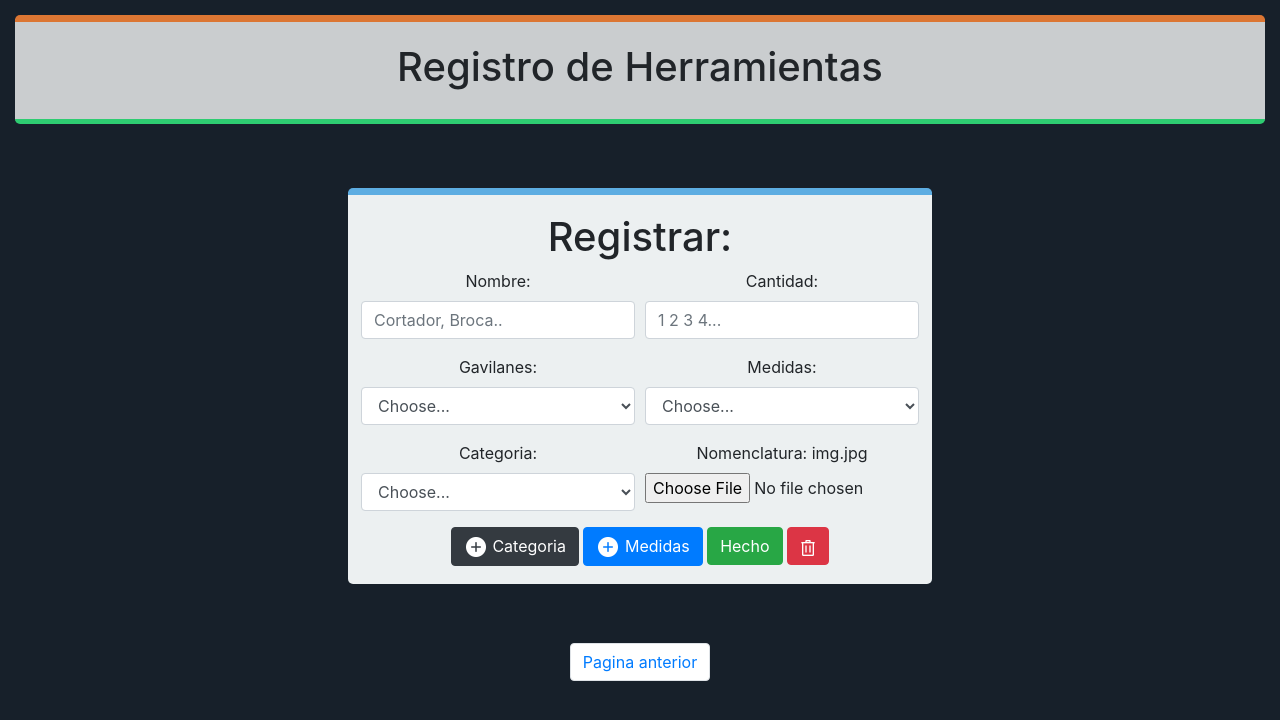
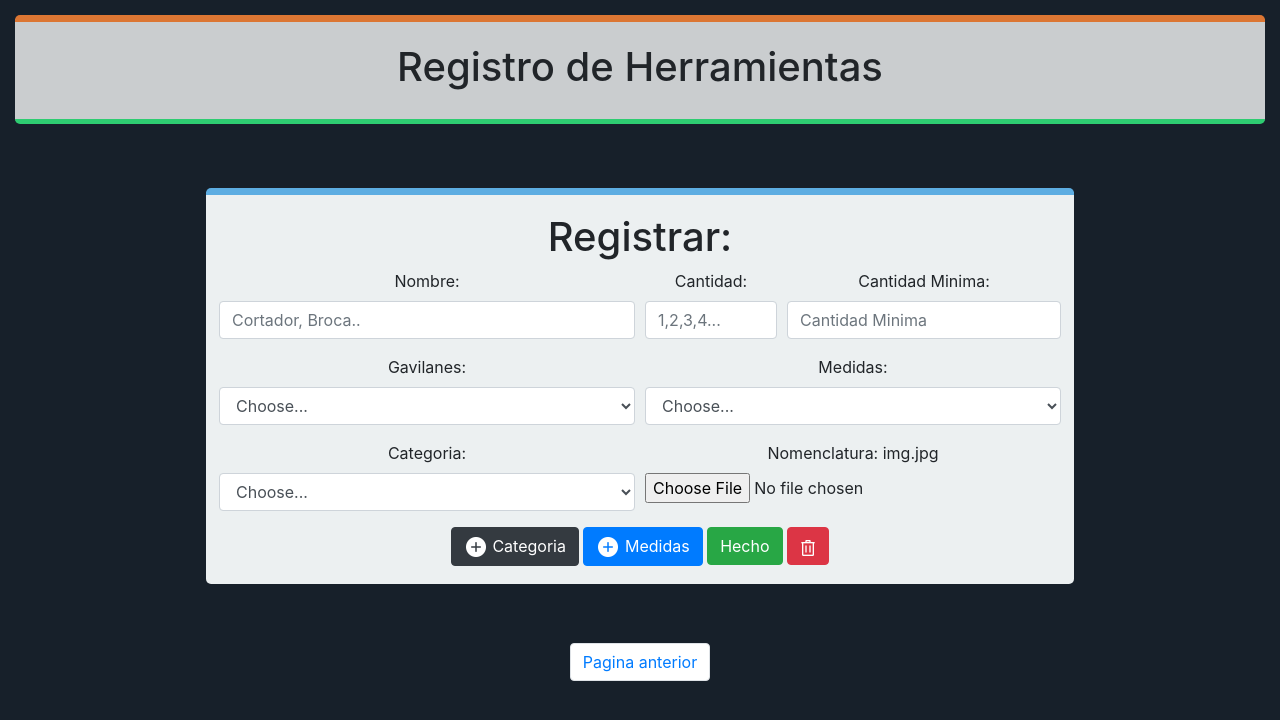
Before and after one commit to Gerardo061099/Proyecto-aluxsa, a PHP site: page /registro_h.php in a window 1280 px wide. Shown: the part 56-776 px from the top of the page. Run offline with PHP 8.4, Linux system fonts and the light colour scheme; the visitor is signed in with stand-in values (Sample User, id 1); data that the repository does not hold is empty.

Commit message:
registro con cantidad minima, si no lo hace regresa un comit anterior

```diff
--- a/add_h.php
+++ b/add_h.php
@@ -3,6 +3,7 @@
         //ajax
         $nombre = $_POST['nombre'];
         $cantidad = $_POST['cantidad'];
+        $cantidadm = $_POST['cantidadm'];
         $medidas = $_POST['medidas'];
         $categoria = $_POST['categoria'];
         $n_gavilanes = $_POST['gavilanes'];
@@ -16,7 +17,7 @@
             echo "campos vacios";
         }else {
             if ($nombre_img = $_FILES['img']['name'] != "") {
-                mysqli_query($conexion, "INSERT INTO $tbherr_db7 (id_categoria,nombre,id_gavilanes,id_medidas,cantidad,rutaimg,fecha_hora) values ('$categoria','$nombre','$n_gavilanes','$medidas','$cantidad','$ruta',now())");
+                mysqli_query($conexion, "INSERT INTO $tbherr_db7 (id_categoria,nombre,id_gavilanes,id_medidas,cantidad_minima,cantidad,rutaimg,fecha_hora) values ('$categoria','$nombre','$n_gavilanes','$medidas','$cantidadm','$cantidad','$ruta',now())");
                 echo "Insercion exitosa";
             }
         include("cerrar_conexion.php");
--- a/js/app.js
+++ b/js/app.js
@@ -4,20 +4,23 @@ function obtener(e) {
     //por su id incluyendo la imagen
     var nom = document.getElementById('nombre').value;
     var can = document.getElementById('cantidad').value;
+    var canm = document.getElementById('cantidadm').value;
     var img = document.getElementById('subir_imagen').files[0]; //obtenemos un objeto
     var select = document.getElementById('medidas').value;
     var cate = document.getElementById('categoria').value;
     var gav = document.getElementById('gavilanes').value;
-    if (nom == "" && can == "" && img == "" && select == "Choose..." && cate == "Choose..." && gav == "Choose...") {
+    if (nom == "" && canm == "" && can == "" && img == "" && select == "Choose..." && cate == "Choose..." && gav == "Choose...") {
         swal({
             title: "Campos Vacios",
             text: "Debes llenar todos los campos",
             icon: "warning",
         });
     } else {
+        alert("La cantidad minima es: "+canm);
         var datos = new FormData();
         datos.append("nombre", nom);
         datos.append("cantidad", can);
+        datos.append("cantidadm", canm);
         datos.append("img", img);
         datos.append("medidas", select);
         datos.append("categoria", cate);
@@ -31,7 +34,7 @@ function obtener(e) {
             Cache: false,
             contentType: false,
             before: function() {
-                $('#cargar').html('<div><img src="cargando.gif"> Cargando...</img></div>');
+                $('#cargar').html('Cargando...');
             },
             success: function(mensaje) {
                 if (mensaje == "campos vacios") {
@@ -46,6 +49,7 @@ function obtener(e) {
                         text: "Puedes consultar la informacion en la lista de herramientas",
                         icon: "success"
                     });
+                    $('#cargar').html('Registro terminado!!');
                 }
             }
         });
--- a/registro_h.php
+++ b/registro_h.php
@@ -63,9 +63,13 @@ ob_start();
                                     <label for="nombre">Nombre:</label>
                                     <input type="text" class="form-control" id="nombre" name="nombr" placeholder="Cortador, Broca..">
                                 </div>
-                                <div class="form-group col-md-6">
+                                <div class="form-group col-md-2">
                                     <label for="cantidad">Cantidad:</label>
-                                    <input type="text" class="form-control" id="cantidad" name="cantida" placeholder="1 2 3 4...">
+                                    <input type="text" class="form-control" id="cantidad" name="cantidad1" placeholder="1,2,3,4...">
+                                </div>
+                                <div class="form-group col-md-4">
+                                    <label for="cantidadm">Cantidad Minima:</label>
+                                    <input type="text" class="form-control" id="cantidadm" name="cantidad2" placeholder="Cantidad Minima">
                                 </div>
                             </div>
                             <div class="form-row" >
--- a/update.php
+++ b/update.php
@@ -13,7 +13,7 @@ $resul = mysqli_fetch_array($consulta);
 $suma= $resul['Cantidad'] + $cantidadn;
 //$ope =$consulta + $cantidadn ;
 if ($id_h!="" && $cantidadn!="") {
-    $_UPDATE_SQL = "UPDATE $tbherr_db7 SET Cantidad = $suma, Fecha_Hora = now() WHERE id_Herramienta= '$id_h'";
+    $_UPDATE_SQL = "UPDATE $tbherr_db7 SET Cantidad = $suma, Fecha_Hora = now() WHERE id_Herramienta = '$id_h'";
     mysqli_query($conexion,$_UPDATE_SQL);
     echo "Actualizacion exitosa";
 }
```
Also changed, not shown: inventario.php (+6 -4 lines), img2/20512999.jpg (added), img2/85562d79ff5cd98affde0e96f9c5b4b4.jpg (added), img2/crXlOR.png (added).
